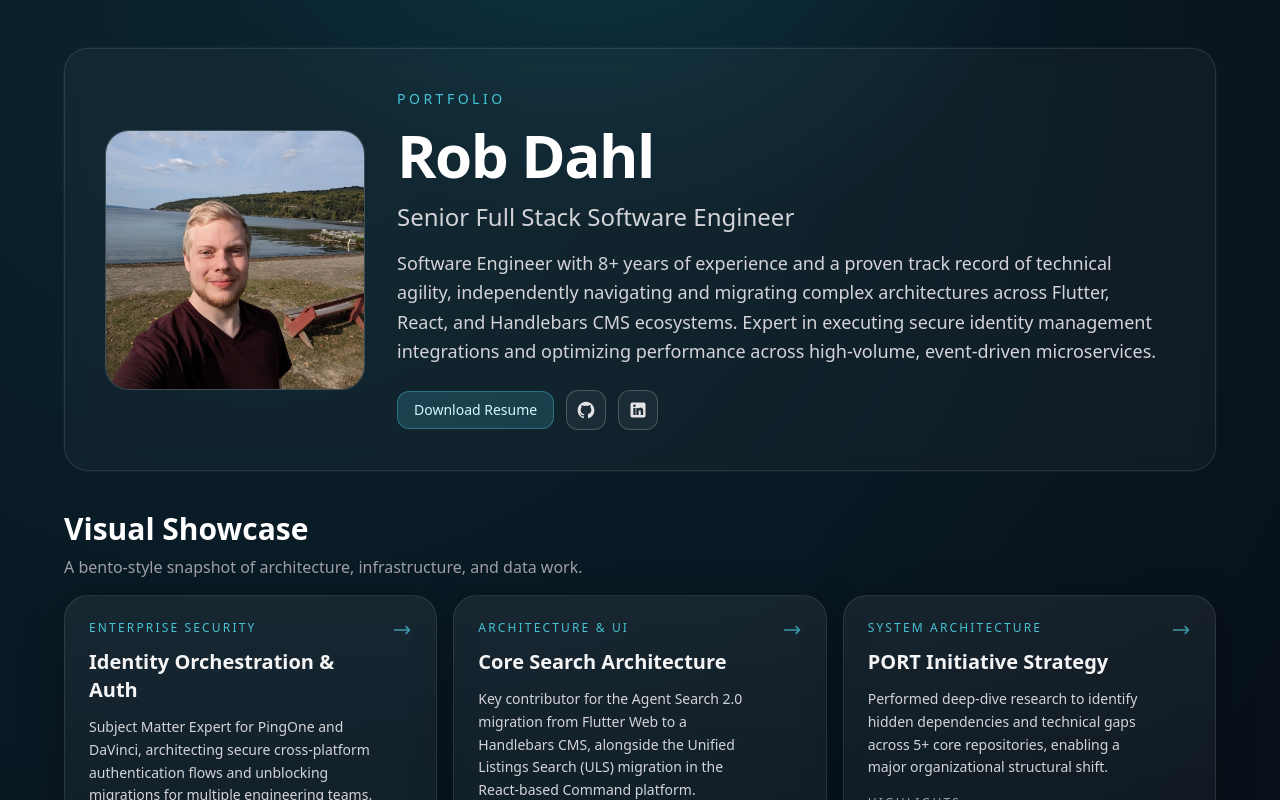
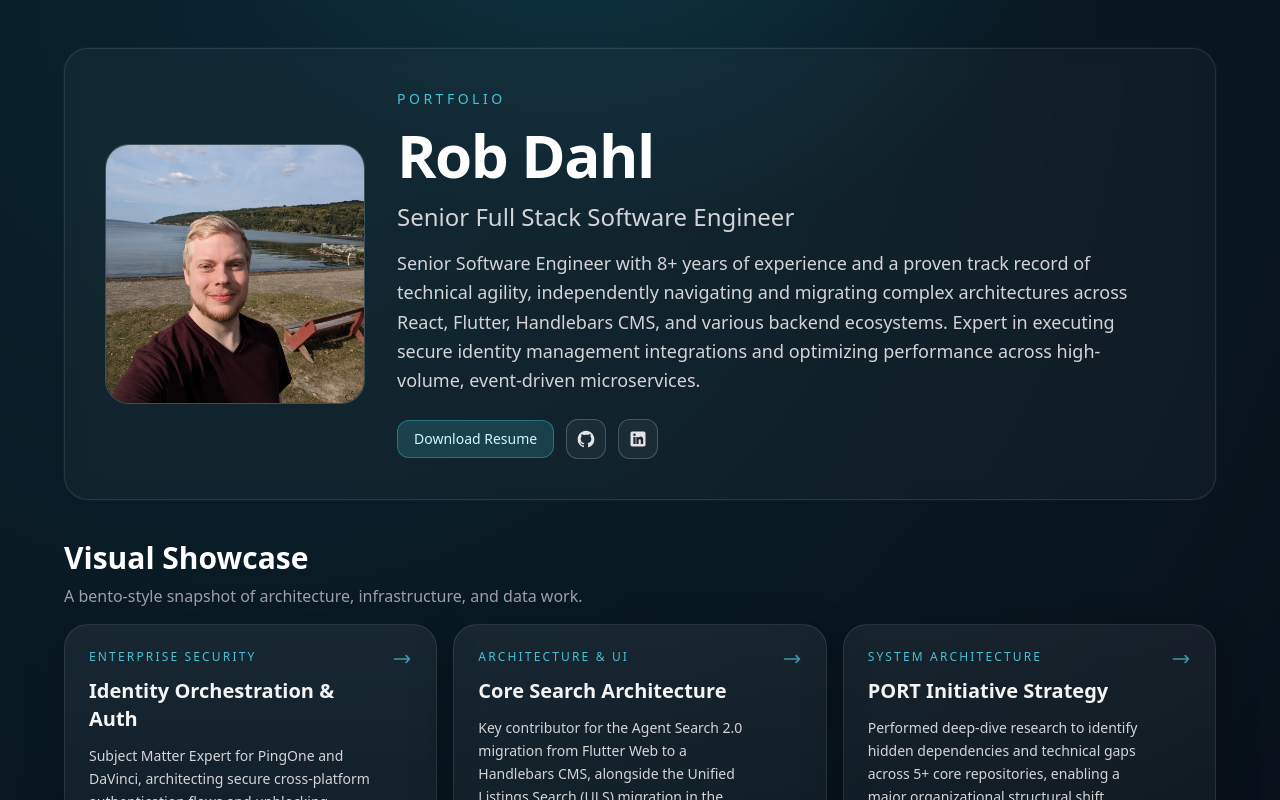
Before and after one commit to RobDahl/next-portfolio, a Next.js app: page / in a window 1280 px wide. Shown: the top 800 px of the page. Built offline with nearby package versions, Linux system fonts and the light colour scheme.

Commit message:
feat: update resume and data

```diff
--- a/src/data/data.ts
+++ b/src/data/data.ts
@@ -53,7 +53,7 @@ export const heroContent: HeroContent = {
   name: "Rob Dahl",
   title: "Senior Full Stack Software Engineer",
   summary:
-    "Software Engineer with 8+ years of experience and a proven track record of technical agility, independently navigating and migrating complex architectures across Flutter, React, and Handlebars CMS ecosystems. Expert in executing secure identity management integrations and optimizing performance across high-volume, event-driven microservices.",
+    "Senior Software Engineer with 8+ years of experience and a proven track record of technical agility, independently navigating and migrating complex architectures across React, Flutter, Handlebars CMS, and various backend ecosystems. Expert in executing secure identity management integrations and optimizing performance across high-volume, event-driven microservices.",
   photoPath: "/images/profile.jpg",
 };
 
```
Also changed, not shown: 1 other file (tests, documents, lock files or other folders).
